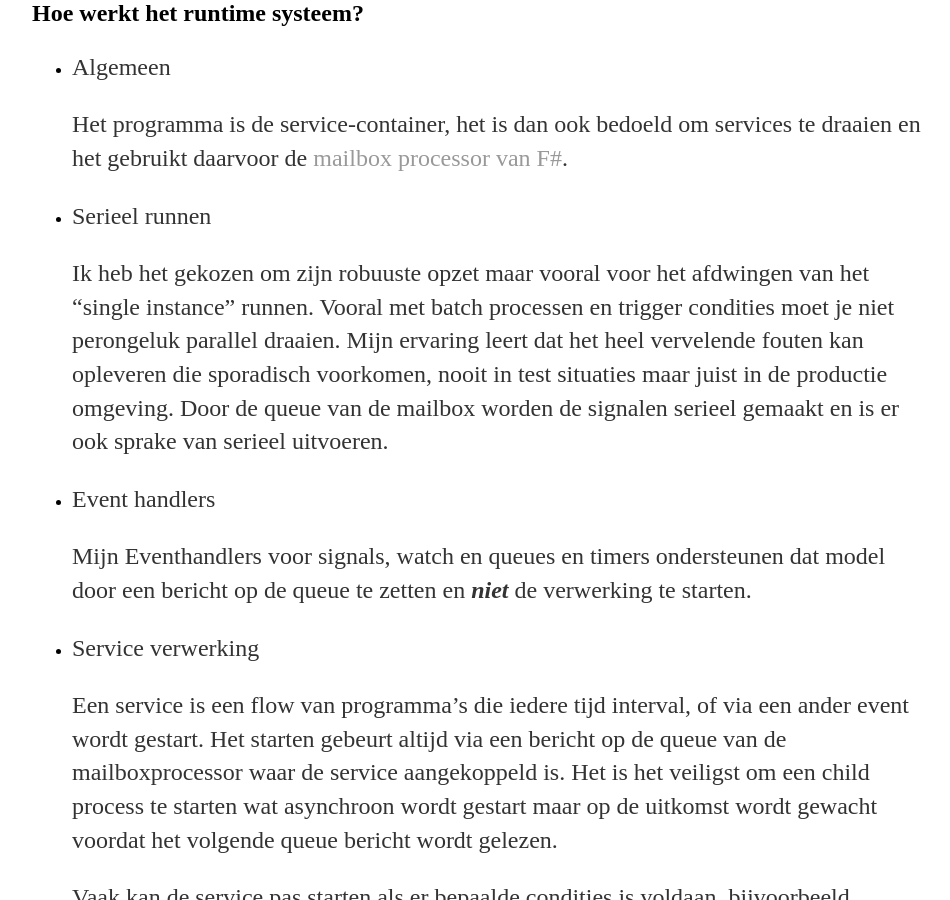
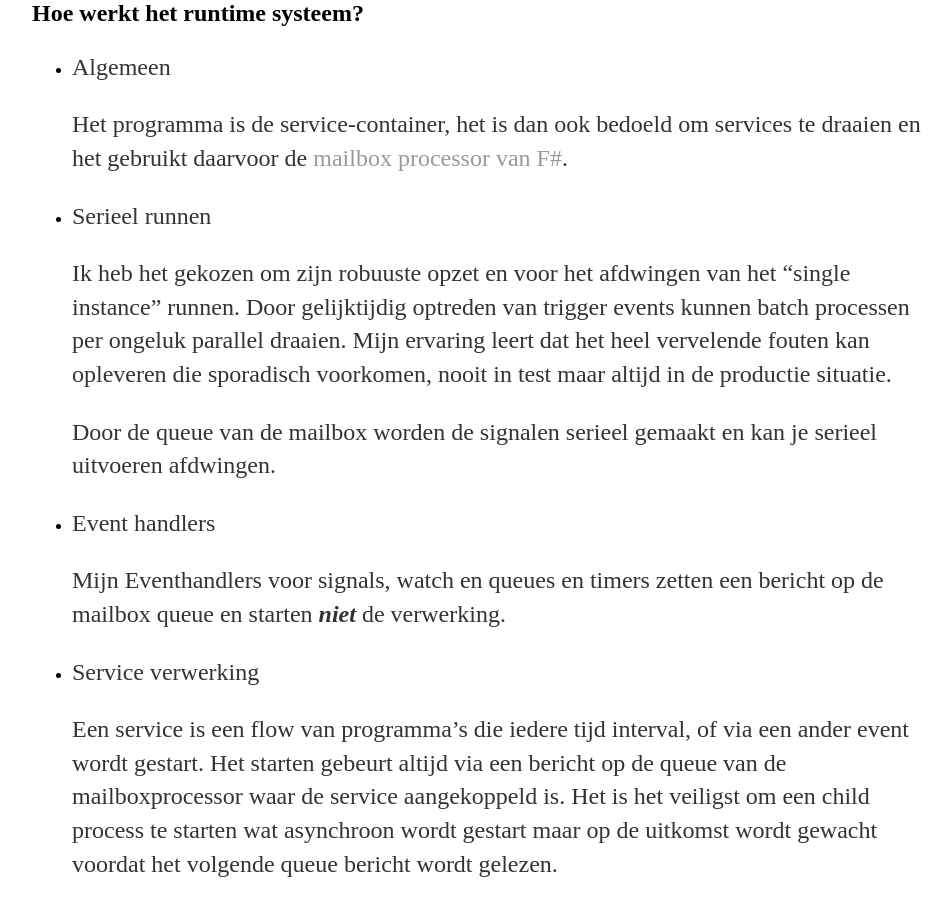
Before and after one commit to paedelm/paedelm.github.io, a Jekyll site: the page built from _posts/2021-04-29-Anatomie-van-een-service.md, in a window 1280 px wide and 900 px high, scrolled down 522 px. Shown: the whole window, without its empty margins (160-1110 px from the left). Built offline with Jekyll 4.4.1, drawn with Linux system fonts in a browser that asks for light colours.

Commit message:
tekst aanpassingen

```diff
--- a/_posts/2021-04-29-Anatomie-van-een-service.md
+++ b/_posts/2021-04-29-Anatomie-van-een-service.md
@@ -18,12 +18,13 @@ date: 2021-04-29
 
   * Serieel runnen
 
-    Ik heb het gekozen om zijn robuuste opzet maar vooral voor het afdwingen van het "single instance" runnen. Vooral met batch processen en trigger condities moet je niet perongeluk parallel draaien. Mijn ervaring leert dat het heel vervelende fouten kan opleveren die sporadisch voorkomen, nooit in test situaties maar juist in de productie omgeving.
-    Door de queue van de mailbox worden de signalen serieel gemaakt en is er ook sprake van serieel uitvoeren.
+    Ik heb het gekozen om zijn robuuste opzet en voor het afdwingen van het "single instance" runnen. Door gelijktijdig optreden van trigger events kunnen batch processen per ongeluk parallel draaien. Mijn ervaring leert dat het heel vervelende fouten kan opleveren die sporadisch voorkomen, nooit in test maar altijd in de productie situatie.
+
+    Door de queue van de mailbox worden de signalen serieel gemaakt en kan je serieel uitvoeren afdwingen.
 
   * Event handlers
 
-    Mijn Eventhandlers voor signals, watch en queues en timers ondersteunen dat model door een bericht op de queue te zetten en **_niet_** de verwerking te starten.
+    Mijn Eventhandlers voor signals, watch en queues en timers zetten een bericht op de mailbox queue en starten **_niet_** de verwerking.
 
 
   * Service verwerking
```
